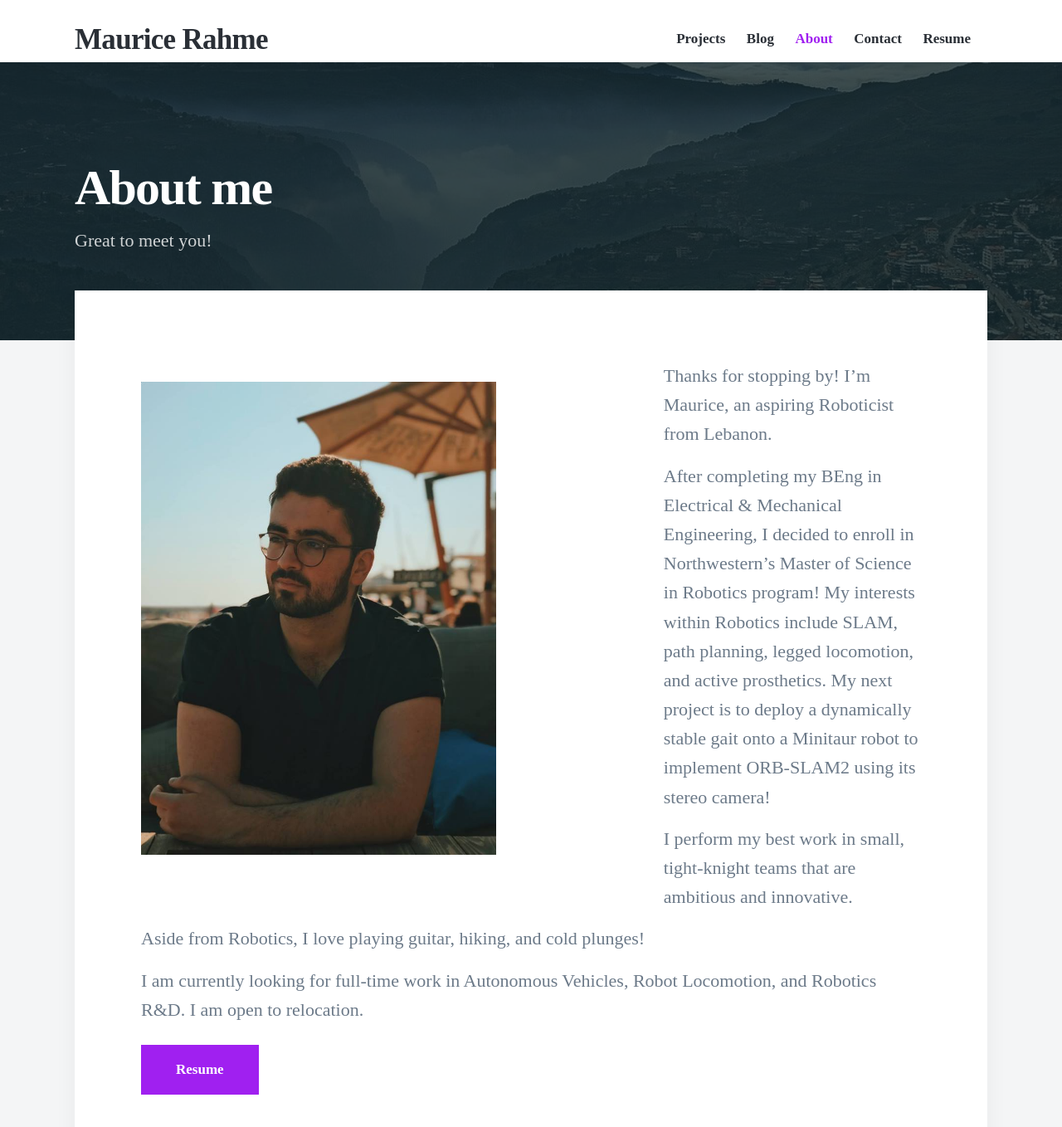
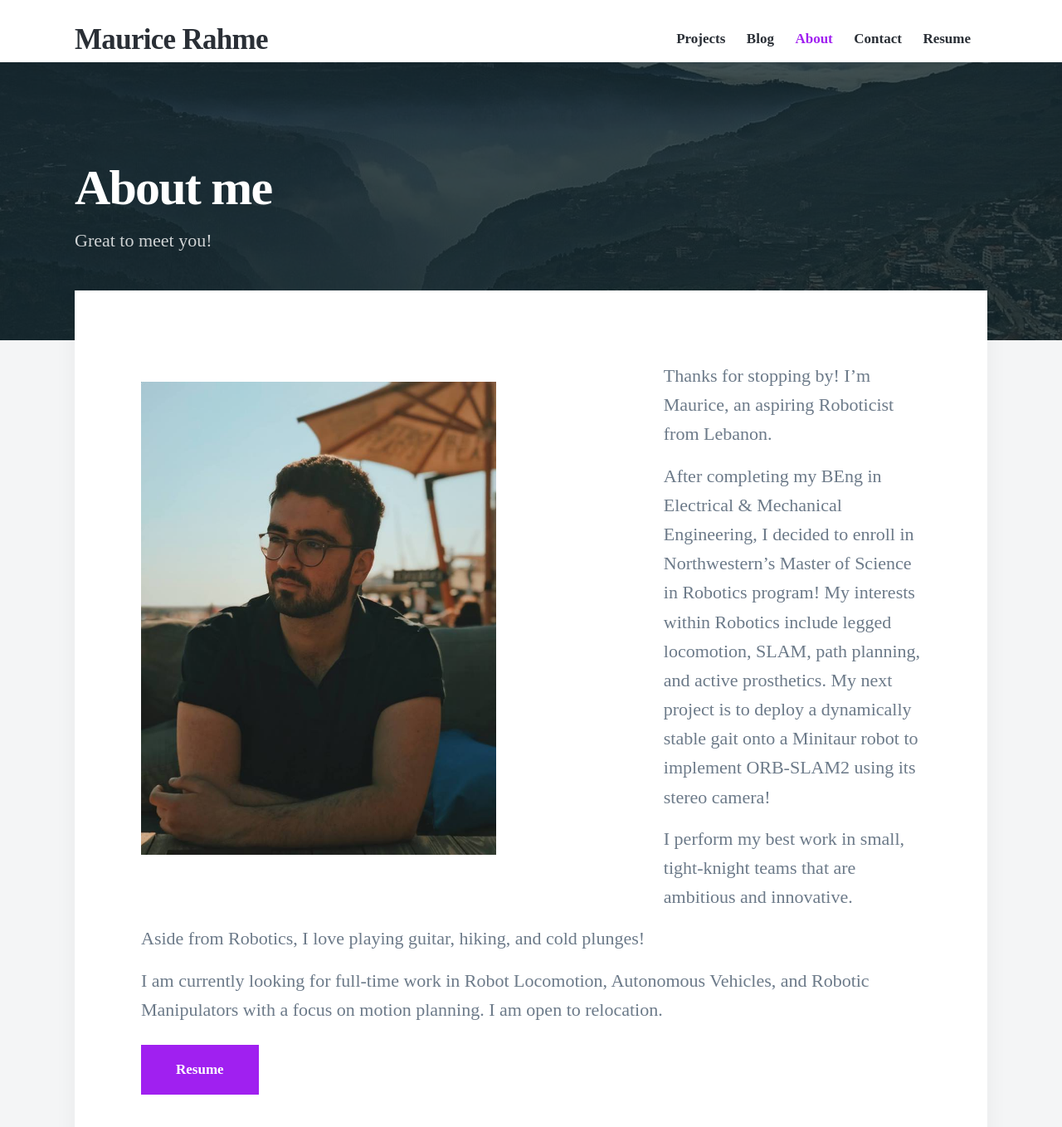
Before and after one commit to saarah-g/saarah-g.github.io, a Jekyll site: the page built from _pages/about.md, in a window 1280 px wide and 1400 px high. Shown: the top 1358 px of the window at 83% size. Built offline with Jekyll 4.4.1, drawn with Linux system fonts in a browser that asks for light colours; nearby versions of some CDN libraries.

Commit message:
modified readme

```diff
--- a/_pages/about.md
+++ b/_pages/about.md
@@ -10,12 +10,12 @@ featured_image: /images/qdsh.jpg
 
 Thanks for stopping by! I'm Maurice, an aspiring Roboticist from Lebanon.
 
-After completing my BEng in Electrical & Mechanical Engineering, I decided to enroll in Northwestern's Master of Science in Robotics program! My interests within Robotics include SLAM, path planning, legged locomotion, and active prosthetics. My next project is to deploy a dynamically stable gait onto a Minitaur robot to implement ORB-SLAM2 using its stereo camera!
+After completing my BEng in Electrical & Mechanical Engineering, I decided to enroll in Northwestern's Master of Science in Robotics program! My interests within Robotics include legged locomotion, SLAM, path planning, and active prosthetics. My next project is to deploy a dynamically stable gait onto a Minitaur robot to implement ORB-SLAM2 using its stereo camera!
 
 I perform my best work in small, tight-knight teams that are ambitious and innovative.
 
 Aside from Robotics, I love playing guitar, hiking, and cold plunges!
 
-I am currently looking for full-time work in Autonomous Vehicles, Robot Locomotion, and Robotics R&D. I am open to relocation.
+I am currently looking for full-time work in Robot Locomotion, Autonomous Vehicles, and Robotic Manipulators with a focus on motion planning. I am open to relocation.
 
 <a href="https://moribots.github.io/images/MR.pdf" class="button button--large" download="MR.pdf">Resume</a>
```
Also changed, not shown: 1 other file.
